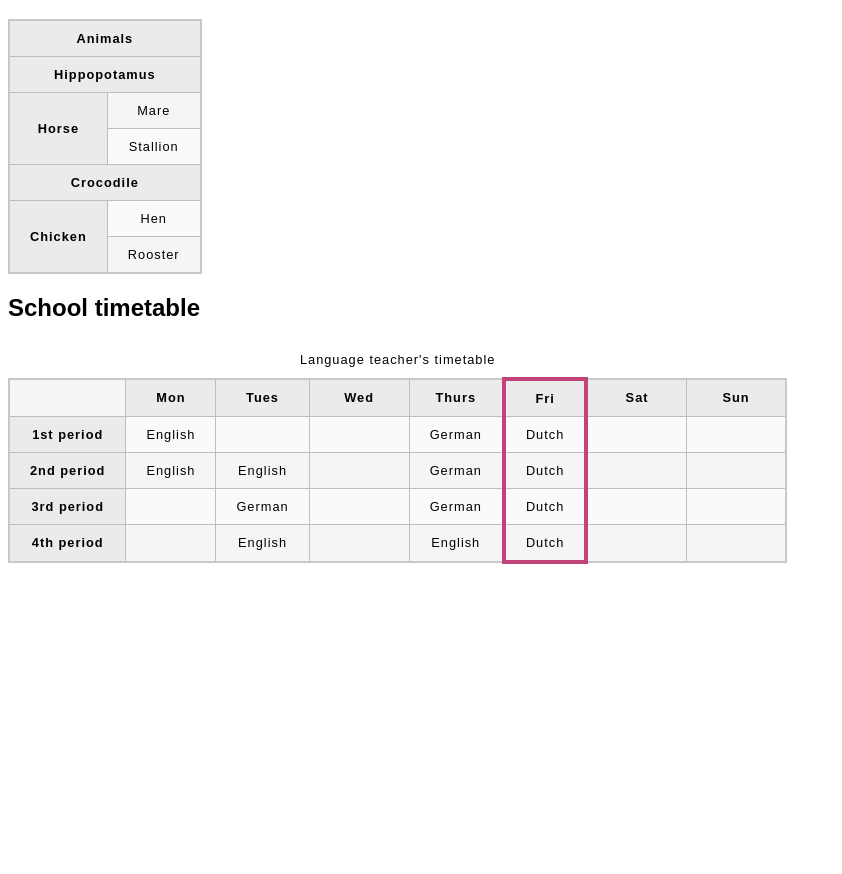
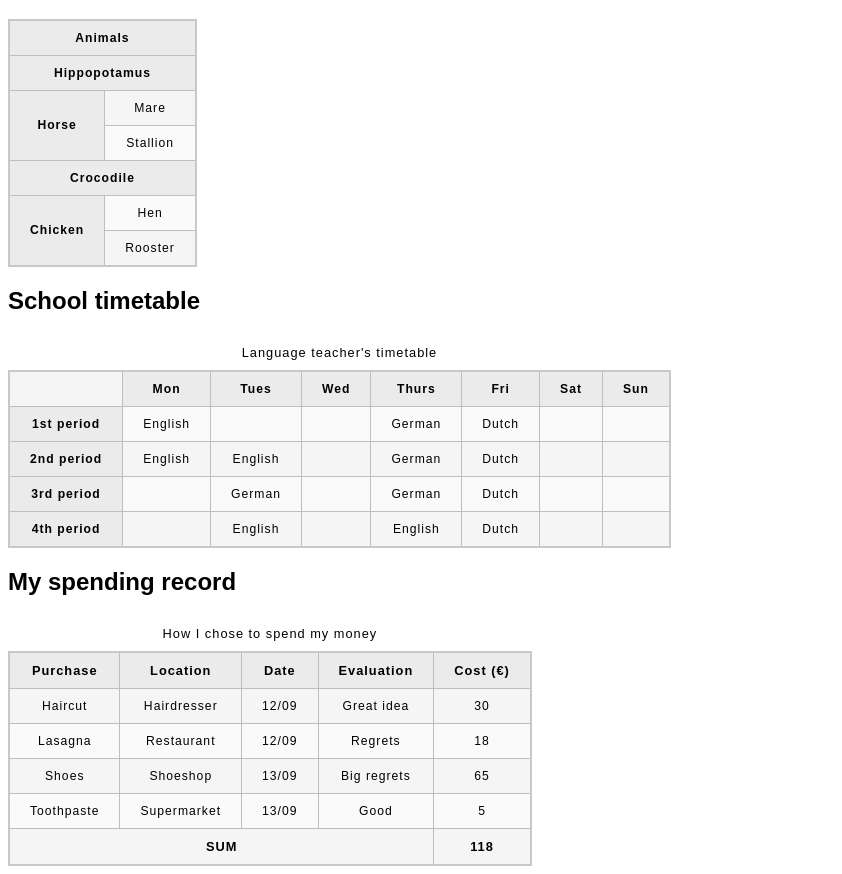
Before and after one commit to Marentxs/css-intermediate, a plain HTML site: page index.html in a window 1280 px wide. Shown: the part 61-935 px from the top of the page, without its empty margins (0-842 px from the left). Before the commit the page ends 800 px from the top, so only its background shows below. Drawn offline with Linux system fonts and the light colour scheme.

Commit message:
example of structure with thead, tbody and tfoot

```diff
--- a/index.html
+++ b/index.html
@@ -41,14 +41,7 @@
       <caption>
         Language teacher's timetable
       </caption>
-      <colgroup>
-        <col span="2" />
-        <col style="background-color: #97db9a" />
-        <col style="width: 100px" />
-        <col style="background-color: #97db9a" />
-        <col style="background-color: #dcc48e; border: 4px solid #c1437a" />
-        <col span="2" style="width: 100px" />
-      </colgroup>
+
       <tr>
         <td>&nbsp;</td>
         <th>Mon</th>
@@ -100,5 +93,60 @@
         <td>&nbsp;</td>
       </tr>
     </table>
+
+    <h2>My spending record</h2>
+
+    <table>
+      <caption>
+        How I chose to spend my money
+      </caption>
+      <thead>
+        <tr>
+          <th>Purchase</th>
+          <th>Location</th>
+          <th>Date</th>
+          <th>Evaluation</th>
+          <th>Cost (€)</th>
+        </tr>
+      </thead>
+
+      <tfoot>
+        <tr>
+          <td colspan="4">SUM</td>
+          <td>118</td>
+        </tr>
+      </tfoot>
+
+      <tbody>
+        <tr>
+          <td>Haircut</td>
+          <td>Hairdresser</td>
+          <td>12/09</td>
+          <td>Great idea</td>
+          <td>30</td>
+        </tr>
+        <tr>
+          <td>Lasagna</td>
+          <td>Restaurant</td>
+          <td>12/09</td>
+          <td>Regrets</td>
+          <td>18</td>
+        </tr>
+        <tr>
+          <td>Shoes</td>
+          <td>Shoeshop</td>
+          <td>13/09</td>
+          <td>Big regrets</td>
+          <td>65</td>
+        </tr>
+        <tr>
+          <td>Toothpaste</td>
+          <td>Supermarket</td>
+          <td>13/09</td>
+          <td>Good</td>
+          <td>5</td>
+        </tr>
+      </tbody>
+    </table>
   </body>
 </html>
--- a/styles.css
+++ b/styles.css
@@ -34,3 +34,11 @@ tr:nth-child(odd) td {
 caption {
   padding: 10px;
 }
+
+tbody {
+  font-size: 95%;
+}
+
+tfoot {
+  font-weight: bold;
+}
```
